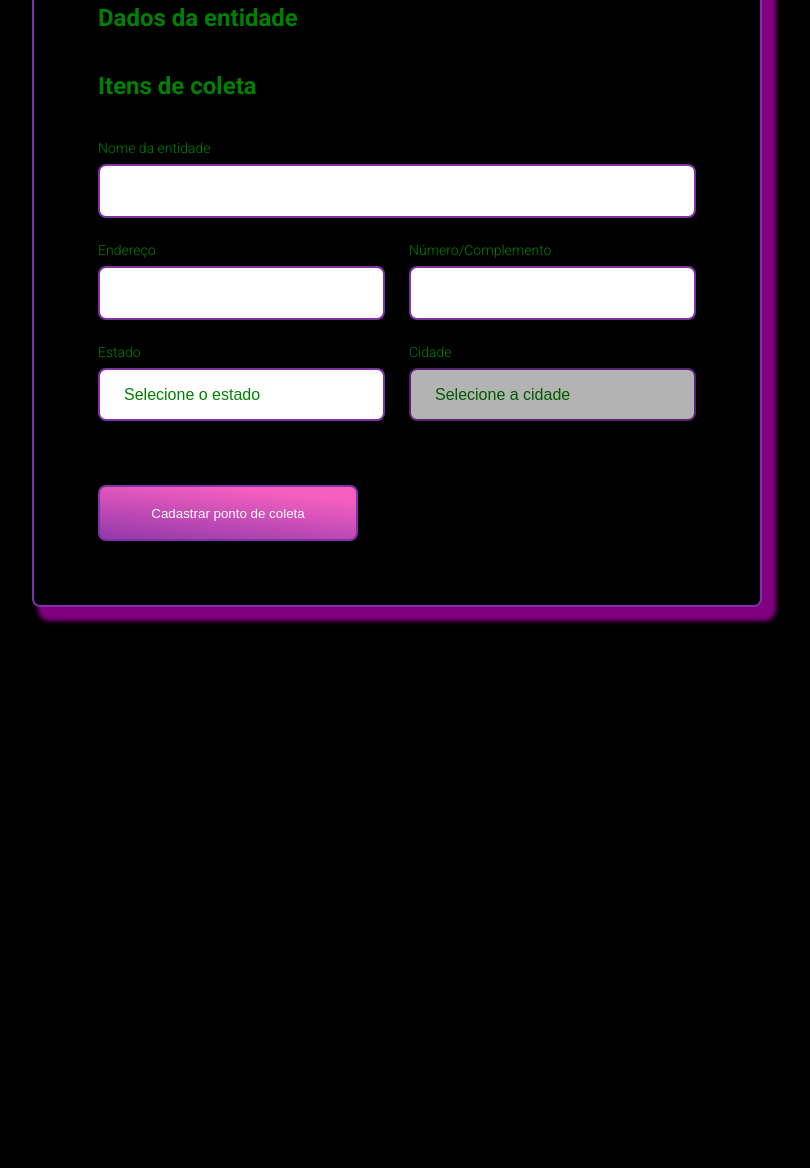
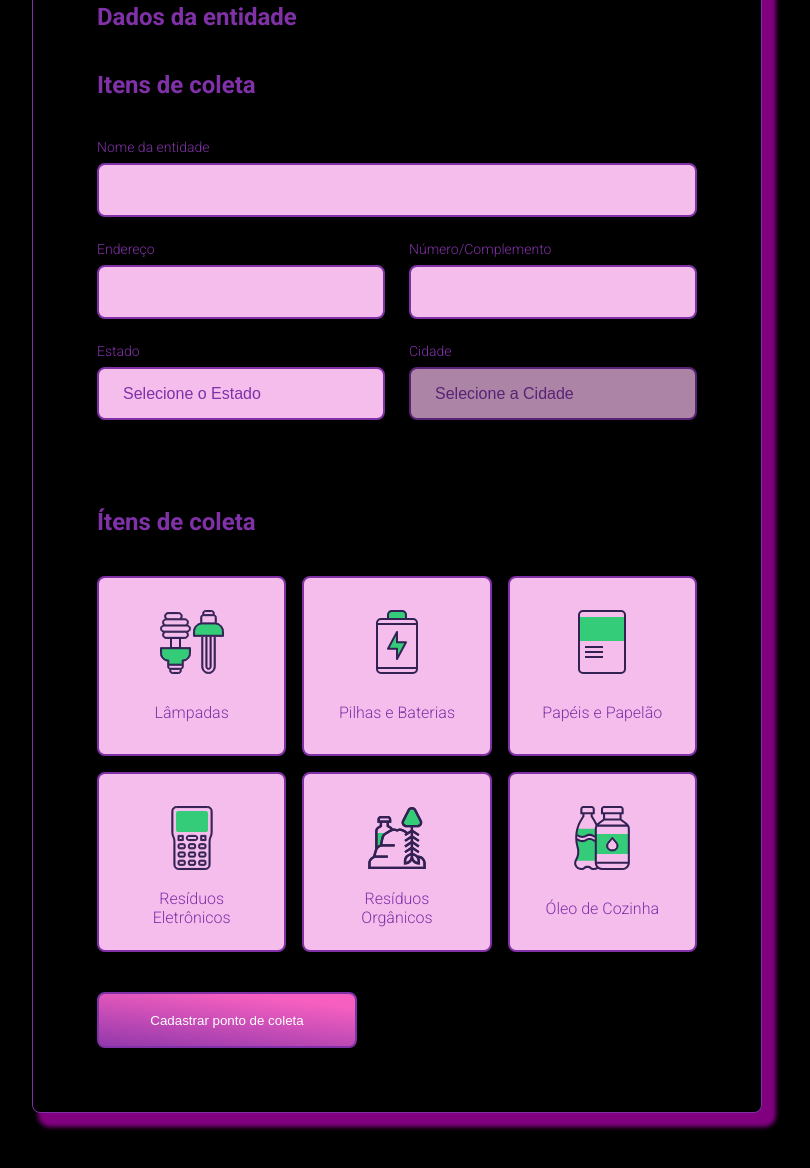
Before and after one commit to renanaugust/NLW, a plain HTML site: page create-point.html in a window 1280 px wide. Shown: the part 340-1508 px from the top of the page, without its empty margins (138-948 px from the left). Before the commit the page ends 1027 px from the top, so only its background shows below. Drawn offline with Linux system fonts and the light colour scheme; no server answers.

Commit message:
Criado layout de itens de coleta / Estilização no CSS / Funções de adicionar, remover e esconder itens

```diff
--- a/create-point.html
+++ b/create-point.html
@@ -60,10 +60,10 @@
                 </div>
 
                 <div class="field-group">
-                <div class="field">
+                    <div class="field">
                         <label for="state">Estado</label>
                         <select name="uf" required>
-                            <option value="">Selecione o estado</option>
+                            <option value="">Selecione o Estado</option>
                         </select>
 
                         <input type="hidden" name="state">
@@ -72,18 +72,63 @@
                     <div class="field">
                         <label for="city">Cidade</label>
                         <select name="city" disabled required>
-                            <option value="">Selecione a cidade</option>
+                            <option value="">Selecione a Cidade</option>
                         </select>
                     </div>
                 </div>
 
             </fieldset>
 
+            <fieldset>
+
+                <legend>
+                    <h2>Ítens de coleta</h2>
+                </legend>
+
+                <div class="items-grid">
+                    <li data-id="1">
+                        <img src="/assets/lampadas.svg" alt="Lâmpadas">
+                        <span>Lâmpadas</span>
+                    </li>
+
+                    <li data-id="2">
+                        <img src="/assets/baterias.svg" alt="Pilhas e Baterias">
+                        <span>Pilhas e Baterias</span>
+                    </li>
+
+                    <li data-id="3">
+                        <img src="/assets/papeis-papelao.svg" alt="Papéis e Papelão">
+                        <span>Papéis e Papelão</span>
+                    </li>
+
+
+                    <li data-id="4">
+                        <img src="/assets/eletronicos.svg" alt="Resíduos Eletrônicos">
+                        <span>Resíduos Eletrônicos</span>
+                    </li>
+
+                    <li data-id="5">
+                        <img src="/assets/organicos.svg" alt="Resíduos Orgânicos">
+                        <span>Resíduos Orgânicos</span>
+                    </li>
+
+                    <li data-id="6">
+                        <img src="/assets/oleo.svg" alt="Lâmpadas">
+                        <span>Óleo de Cozinha</span>
+                    </li>
+                </div>
+
+                <input type="hidden" name="items">
+
+
+            </fieldset>
+
+
+            <button type="submit">Cadastrar ponto de coleta</button>
+        </form>
 
 
 
-                <button type="submit">Cadastrar ponto de coleta</button>
-        </form>
     </div>
 
     <script src="/scripts/create-point.js"></script>
--- a/scripts/create-point.js
+++ b/scripts/create-point.js
@@ -27,7 +27,7 @@ function getCities(event) {
 
     const url = `https://servicodados.ibge.gov.br/api/v1/localidades/estados/${ufValue}/municipios`
 
-    citySelect.innerHTML = "<option value>Selecione a cidade</option>"
+    citySelect.innerHTML = "<option value>Selecione a Cidade</option>"
     citySelect.disabled = true
 
     fetch(url)
@@ -45,3 +45,55 @@ function getCities(event) {
 document
 .querySelector("select[name=uf]")
 .addEventListener("change", getCities)
+
+
+
+// Items de coleta
+const itemsToCollect = document.querySelectorAll(".items-grid li")
+
+for (const item of itemsToCollect) {
+    item.addEventListener("click", handleSelectedItem)
+}
+
+
+const collectedItems = document.querySelector("input[name=items]")
+
+let selectedItems = []
+
+function handleSelectedItem(event) {
+    const itemLi = event.target
+
+    // Adicionar ou remover uma classe com javascript //
+    itemLi.classList.toggle("selected")
+
+    const itemId = itemLi.dataset.id
+
+
+    // verificar se existem itens selecionados, se sim
+    // pegar os itens selecionados
+    const alreadySelected = selectedItems.findIndex( (item) =>  {
+        const itemFound = item == itemId // Isso será true ou false
+        return itemFound
+    })
+
+    // se já estiver selecionado
+    if(alreadySelected >= 0 ) {
+        // tirar da seleção
+        const filteredItems = selectedItems.filter( item => {
+            const itemIsDifferent = item != itemId
+            return false
+        })
+
+        selectedItems = filteredItems
+    } else {
+
+        // se não estiver selecionado
+        // adicionar a seleção
+        selectedItems.push(itemId)
+    }
+
+    // atualizar o campo escondido com os itens selecionados
+    collectedItems.value = selectedItems
+
+
+}
--- a/styles/create-point.css
+++ b/styles/create-point.css
@@ -34,7 +34,7 @@ form {
     background-color: black;
     margin: 80px;
     padding: 64px;
-    border: 2px solid #8031a7;
+    border: 1px solid #8031a7;
     border-radius: 8px;
     max-width: 730px;
     box-shadow: 10px 10px 4px 4px purple;
@@ -43,26 +43,26 @@ form {
 
 form h1 {
     font-size: 36px;
-    color: green;
+    color: #8031a7;
 }
 
 form fieldset {
     margin-top: 64px;
     border: 0;
-    color: green;
+    color: #8031a7;
 
 }
 
 form legend {
     margin-bottom: 40px;
-    color: green;
+    color: #8031a7;
 
 
 }
 
 form legend h2 {
     font-size: 24px;
-    color: green;
+    color: #8031a7;
 
 }
 
@@ -71,7 +71,7 @@ form .field {
     display: flex;
     flex-direction: column;
     margin-bottom: 24px;
-    color: green;
+    color: #8031a7;
 
 }
 
@@ -81,14 +81,15 @@ form .field-group {
 }
 
 form input, form select {
-    background-color: #ffffff;
+    background-color: #f5bdec;
     border: 2px solid #8031a7;
     padding: 16px 24px;
-    color: green;
+    color: #8031a7;
     border-radius: 8px;
     font-size: 16px;
     /* outline: none; */
 }
+
 
 form select {
     -webkit-appearance: none;
@@ -120,3 +121,48 @@ form button {
 form button:hover {
     background-color: #2fb86e;
 }
+
+.items-grid {
+    display: grid;
+    grid-template-columns: 1fr 1fr 1fr;
+    gap: 16px;
+}
+
+.items-grid li {
+    background-color: #f5bdec;
+    list-style: none;
+    border-radius: 8px ;
+    border: 2px solid #8031a7;
+    height: 180px;
+    padding: 32px 24px 16px;
+    display: flex;
+    flex-direction: column;
+    align-items: center;
+    justify-content: space-between;
+    text-align: center;
+    cursor: pointer;
+    transition: 400ms;
+}
+
+.items-grid li:hover {
+    background: #b988d1;
+
+}
+
+.items-grid li span {
+    margin-top: 12px;
+    flex: 1;
+    display: flex;
+    align-items: center;
+    color: var(--title-color);
+}
+
+.items-grid li.selected {
+    background: #e1faec;
+    border: 2px solid #34cb79;
+}
+
+.items-grid li img,
+.items-grid li span {
+    pointer-events: none;
+}
```
